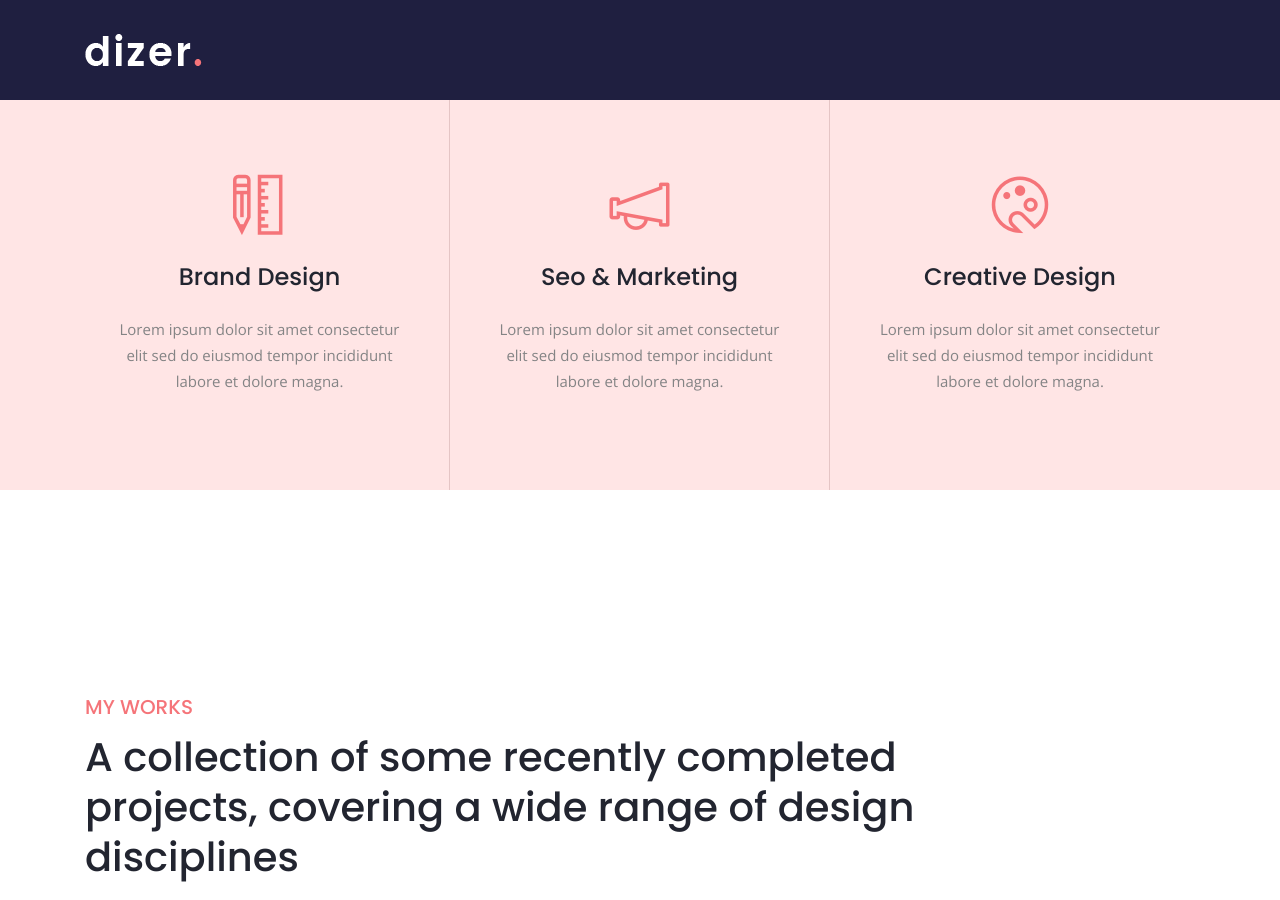
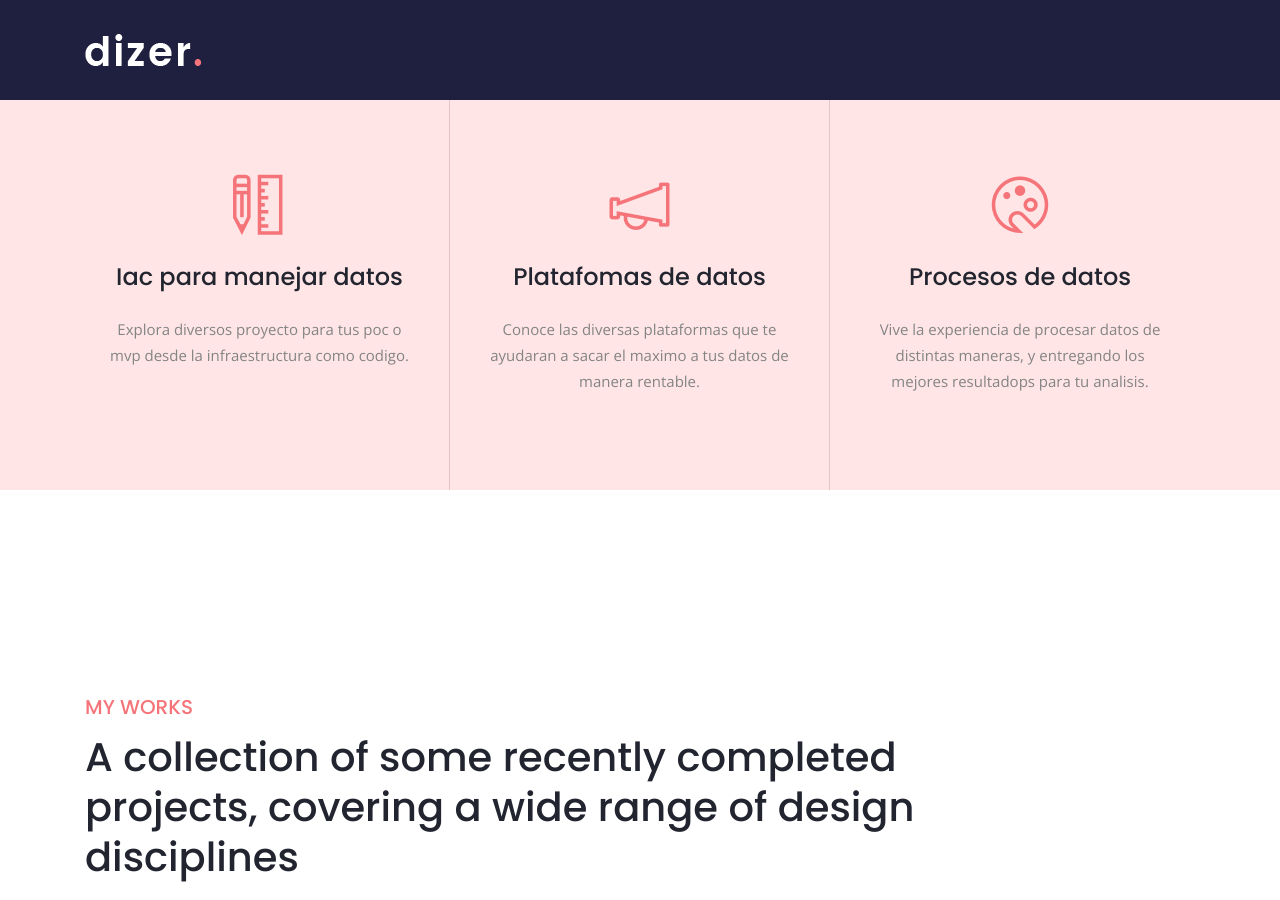
Before and after one commit to armandoytriago/aj2, a Jekyll site: the page built from index.html, in a window 1280 px wide and 900 px high, scrolled down 1041 px. Built offline with Jekyll 4.4.1, drawn with Linux system fonts in a browser that asks for light colours.

Commit message:
Update homepage_1.yml
servicios

```diff
--- a/_data/homepage_1.yml
+++ b/_data/homepage_1.yml
@@ -12,17 +12,17 @@ hero_area:
 
 ########################### Service ##############################
 services:
-- title : "Brand Design"
+- title : "Iac para manejar datos"
   icon : "ti-ruler-pencil"
-  content : "Lorem ipsum dolor sit amet consectetur elit sed do eiusmod tempor incididunt labore et dolore magna."
+  content : "Explora diversos proyecto para tus poc o mvp desde la infraestructura como codigo."
 
-- title : "Seo & Marketing"
+- title : "Platafomas de datos"
   icon : "ti-announcement"
-  content : "Lorem ipsum dolor sit amet consectetur elit sed do eiusmod tempor incididunt labore et dolore magna."
+  content : "Conoce las diversas plataformas que te ayudaran a sacar el maximo a tus datos de manera rentable."
 
-- title : "Creative Design"
+- title : "Procesos de datos"
   icon : "ti-palette"
-  content : "Lorem ipsum dolor sit amet consectetur elit sed do eiusmod tempor incididunt labore et dolore magna."
+  content : "Vive la experiencia de procesar datos de distintas maneras, y entregando los mejores resultadops para tu analisis."
 
 
 ########################### Testimonial ###########################
```
